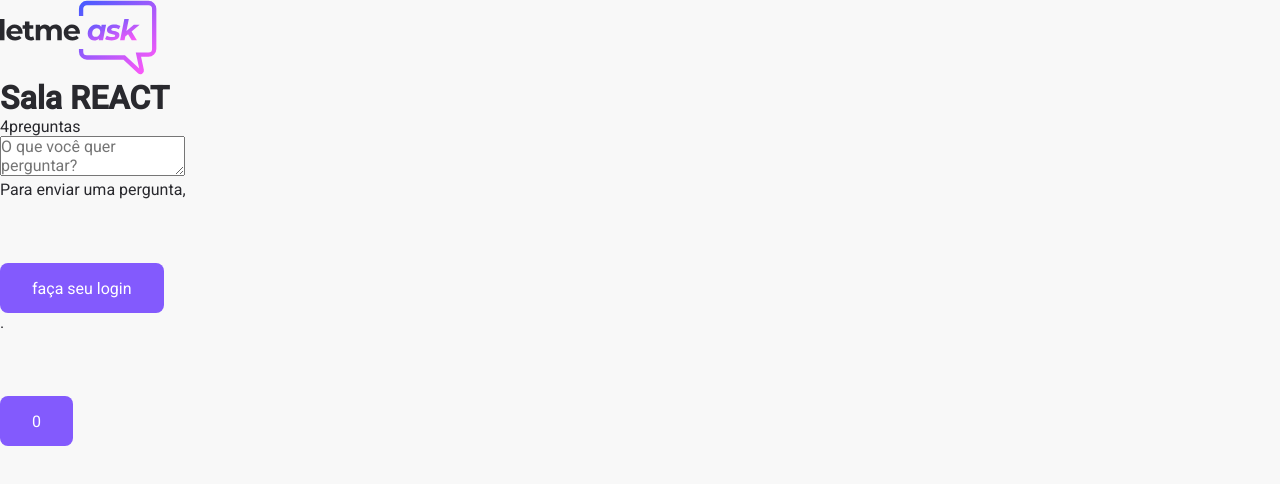
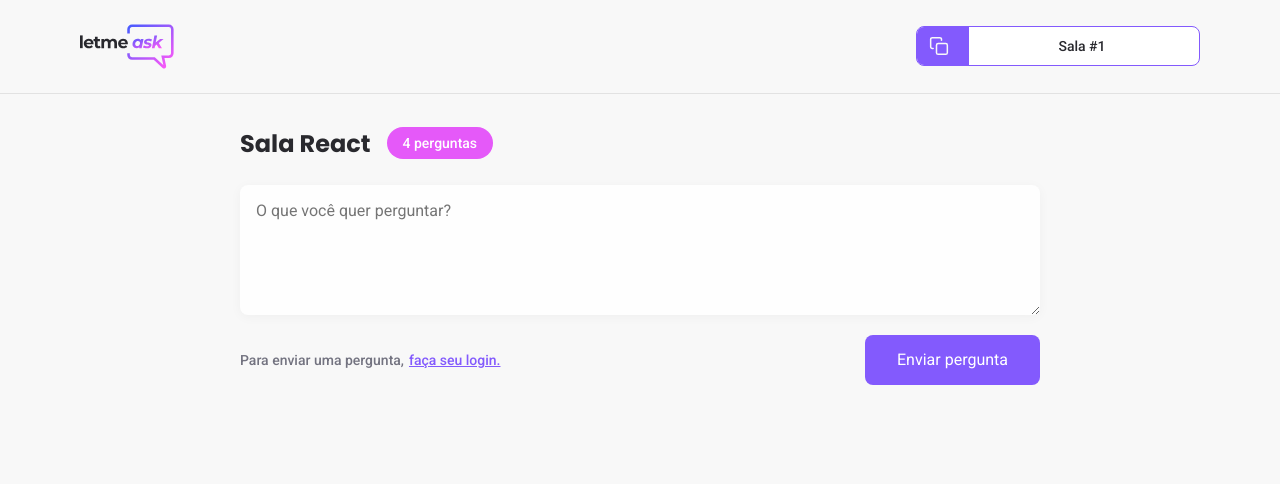
Before and after one commit to sepulvedas2/nlw-let-me-ask, a React (Create React App) app: page /rooms/1 in a window 1280 px wide. Shown: the top 484 px of the page. Built offline with nearby package versions, Linux system fonts and the light colour scheme; no server answers.

Commit message:
Cria botao de copiar codigo da sala

```diff
--- a/src/components/Button.tsx
+++ b/src/components/Button.tsx
@@ -1,17 +1,12 @@
-import { useState, ButtonHTMLAttributes } from "react";
+import { ButtonHTMLAttributes } from "react";
 
 import '../styles/button.scss'
 
 type ButtonProps = ButtonHTMLAttributes<HTMLButtonElement>;
 
 function Button(props: ButtonProps) {
-    const [counter, setCounter] = useState(0);
-
-    function increment() {
-        setCounter(counter +1);
-    }
     return (
-        <button onClick={increment}>{counter}</button>
+        <button className="button" {...props}></button>
     )
 }
 
--- /dev/null
+++ b/src/components/RoomCode.tsx
@@ -0,0 +1,26 @@
+import copyImg from '../assets/copy.svg';
+
+import '../styles/roomCode.scss';
+
+type RoomCodeProps = {
+    code: string;
+}
+
+function RoomCode(props: RoomCodeProps) {
+    function copyRoomCode() {
+        navigator.clipboard.writeText(props.code);
+    }
+
+    return (
+        <button className="room-code" onClick={copyRoomCode}>
+            <div>
+                <img src={copyImg} alt="Copiar código da sala" />
+            </div>
+            <span>
+                Sala #{props.code}
+            </span>
+        </button>
+    )
+}
+
+export default RoomCode;
--- a/src/components/index.ts
+++ b/src/components/index.ts
@@ -1 +1,2 @@
 export { default as Button } from './Button'
+export { default as RoomCode } from './RoomCode'
--- a/src/pages/Room.tsx
+++ b/src/pages/Room.tsx
@@ -1,31 +1,45 @@
-import { FormEvent } from 'react';
+import { FormEvent, useState } from 'react';
+import { useParams } from 'react-router-dom';
+
 import logo from '../assets/logo.svg';
-import { Button } from '../components'
+
+import { Button, RoomCode } from '../components'
+
+import '../styles/room.scss'
+
+type RoomParams = {
+    id: string;
+}
 
 export function Room() {
+    const params = useParams<RoomParams>();
+    const [newQuestion, setNewQuestion] = useState('');
+
     async function submeter(event: FormEvent) {
         event.preventDefault();
     }
     return (
         <div id="page-room">
             <header>
-                <div className="content-header">
+                <div className="content">
                     <img src={logo} alt="Logo da Letmeask"/>
-                    <div></div>
+                    <RoomCode code={params.id}></RoomCode>
                 </div>
             </header>
-            <main className="content">
+            <main>
                 <div className="room-title">
-                    <h1>Sala REACT</h1>
-                    <span>4preguntas</span>
+                    <h1>Sala React</h1>
+                    <span>4 perguntas</span>
                 </div>
                 <form onSubmit={submeter}>
-                    <textarea placeholder="O que você quer perguntar?"/>
+                    <textarea
+                        placeholder="O que você quer perguntar?"
+                        onChange={event => setNewQuestion(event.target.value)}
+                        value={newQuestion}
+                    />
 
                     <div className="form-footer">
-                        <span>Para enviar uma pergunta,
-                            <button>faça seu login</button>.
-                        </span>
+                        <span>Para enviar uma pergunta, <button>faça seu login.</button></span>
                         <Button type="submit">Enviar pergunta</Button>
                     </div>
                 </form>
--- a/src/styles/auth.scss
+++ b/src/styles/auth.scss
@@ -103,6 +103,8 @@
         cursor: pointer;
         border: 0;
 
+        transition: filter 0.2s;
+
         img {
             margin-right: 8px;
         }
--- a/src/styles/button.scss
+++ b/src/styles/button.scss
@@ -1,5 +1,4 @@
 button {
-    margin-top: 64px;
     height: 50px;
     border-radius: 8px;
     font-weight: 500;
@@ -14,6 +13,8 @@ button {
     cursor: pointer;
     border: 0;
 
+    transition: filter 0.2s;
+
     img {
         margin-right: 8px;
     }
--- /dev/null
+++ b/src/styles/room.scss
@@ -0,0 +1,85 @@
+#page-room {
+    header {
+        padding: 24px;
+        border-bottom: 1px solid #e2e2e2;
+
+        .content {
+            max-width: 1120px;
+            margin: 0 auto;
+            display: flex;
+            justify-content: space-between;
+            align-items: center;
+
+            > img {
+                max-height: 45px;
+            }
+        }
+    }
+
+    main {
+        max-width: 800px;
+        margin: 0 auto;
+
+        .room-title {
+            margin: 32px 0 24px;
+            display: flex;
+            align-items: center;
+
+            h1 {
+                font-family: 'Poppins', sans-serif;
+                font-size: 24px;
+                color: #29292e;
+            }
+
+            span {
+                margin-left: 16px;
+                background: #e559f9;
+                border-radius: 9999px;
+                padding: 8px 16px;
+                color: #FFF;
+                font-weight: 500;
+                font-size: 14px;
+
+            }
+        }
+
+        form {
+            textarea {
+                width: 100%;
+                border: 0;
+                padding: 16px;
+                border-radius: 8px;
+                background: #fefefe;
+                box-shadow: 0 2px 12px rgba(0, 0, 0, 0.04);
+                resize: vertical;
+                min-height: 130px;
+            }
+
+            .form-footer {
+                display: flex;
+                justify-content: space-between;
+                align-items: center;
+                margin-top: 16px;
+
+                span {
+                    font-size: 14px;
+                    color: #737380;
+                    font-weight: 500;
+                    display: flex;
+                    align-items: center;
+
+                    button {
+                        background: transparent;
+                        border: 0;
+                        color: #835AFD;
+                        text-decoration: underline;
+                        font-size: 14px;
+                        font-weight: 500;
+                        cursor: pointer;
+                        padding: 0 5px;
+                    }
+                }
+            }
+        }
+    }
+}
--- /dev/null
+++ b/src/styles/roomCode.scss
@@ -0,0 +1,32 @@
+.room-code {
+    height: 40px;
+    border-radius: 8px;
+    overflow: hidden;
+    padding: 0 0;
+
+    background: #FFF;
+    border: 1px solid #835afd;
+    cursor: pointer;
+
+    display: flex;
+
+    div {
+        background: #835afd;
+        padding: 0 12px;
+        display: flex;
+        justify-content: center;
+        align-items: center;
+        height: 100%;
+    }
+
+    span {
+        display: block;
+        align-self: center;
+        flex: 1;
+        padding: 0 16px 0 12px;
+        width: 230px;
+        font-size: 14px;
+        font-weight: 500;
+        color: #29292E;
+    }
+}
```
